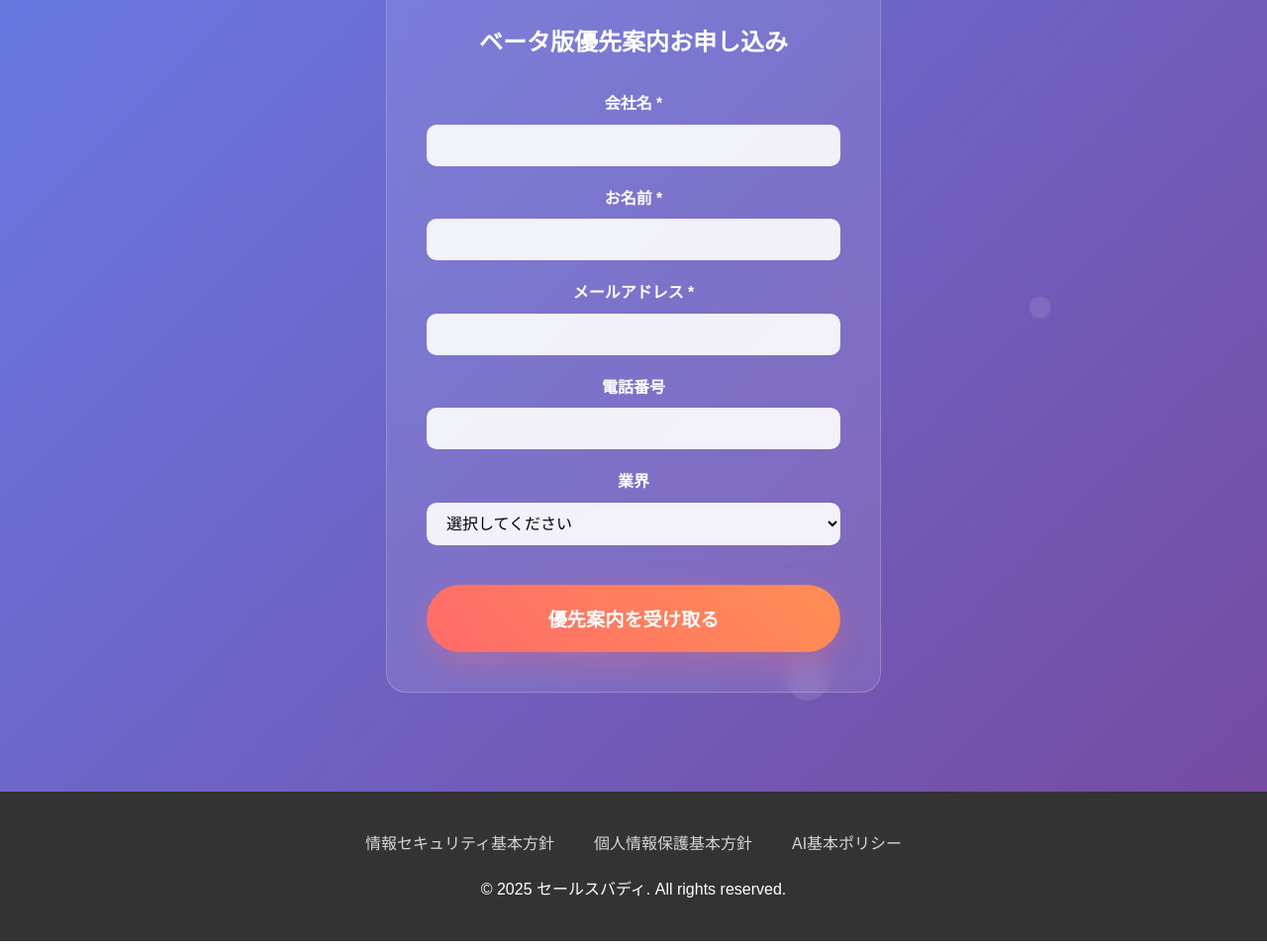
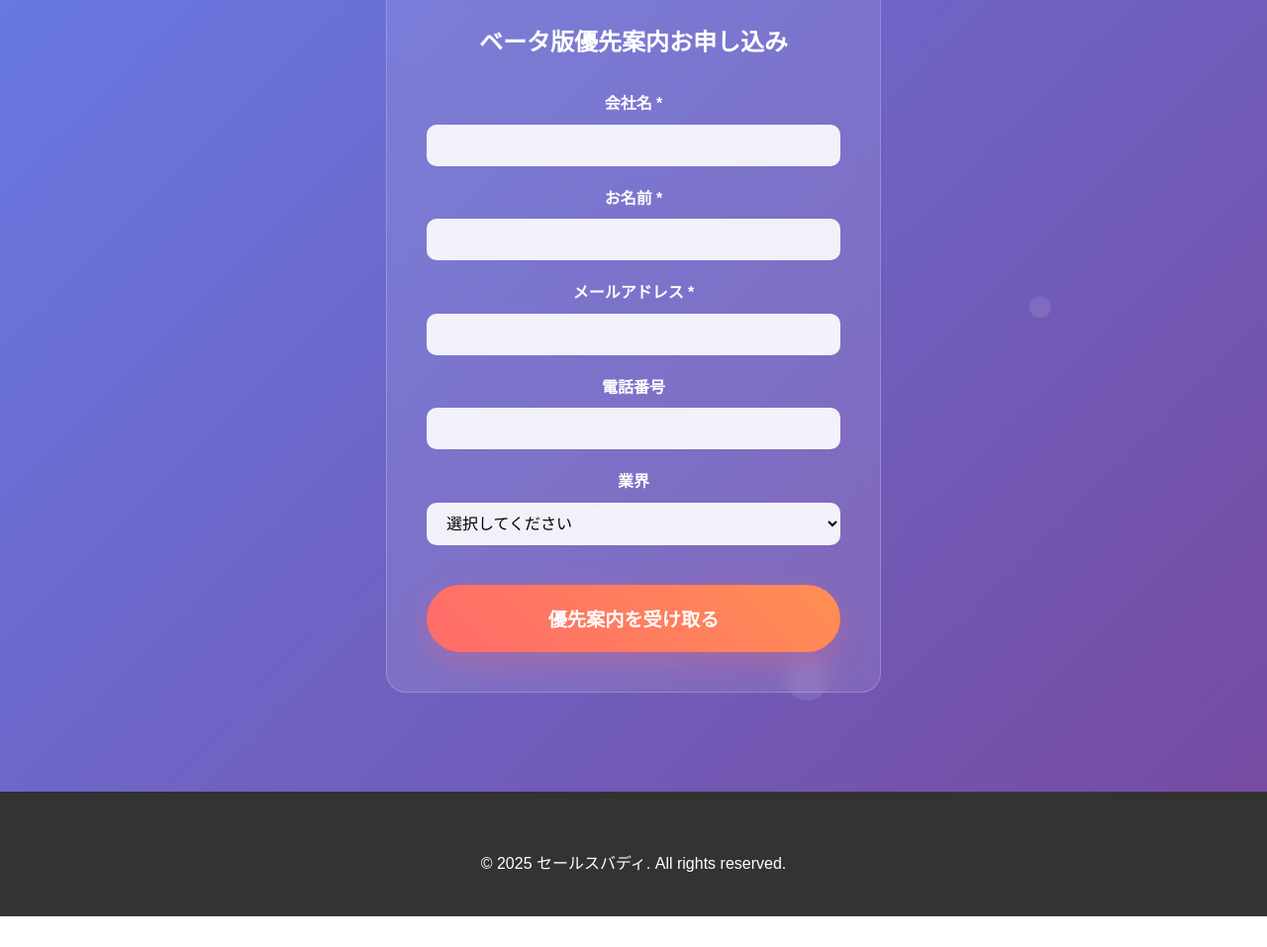
Before and after one commit to yaaaaaaama/salesbuddy, a plain HTML site: page index.html in a window 1280 px wide. Shown: the part 4285-5242 px from the top of the page at 99% size. Drawn offline with Linux system fonts and the light colour scheme.

Commit message:
Update index.html

```diff
--- a/index.html
+++ b/index.html
@@ -630,9 +630,6 @@
     <footer>
         <div class="container">
             <div class="footer-links">
-                <a href="#">情報セキュリティ基本方針</a>
-                <a href="#">個人情報保護基本方針</a>
-                <a href="#">AI基本ポリシー</a>
             </div>
             <p>&copy; 2025 セールスバディ. All rights reserved.</p>
         </div>
```
